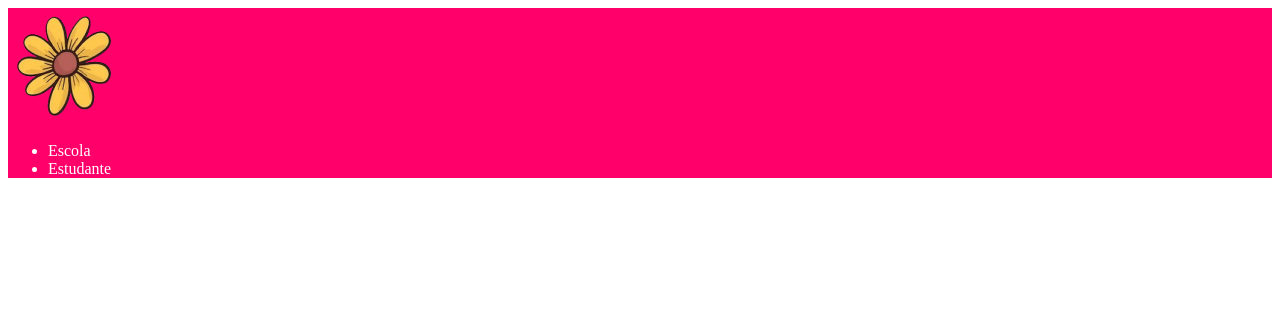
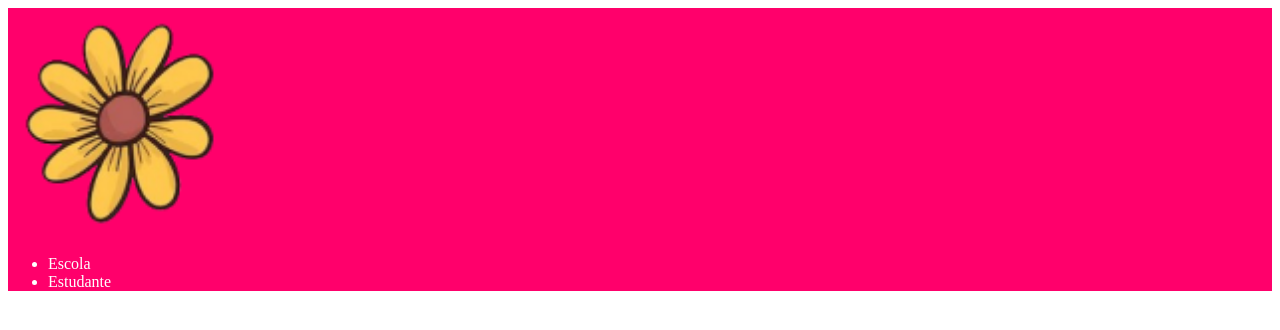
Before and after one commit to luzgabrielli/Site-escola, a plain HTML site: page index.html in a window 1280 px wide. Drawn offline with Linux system fonts and the light colour scheme.

Commit message:
Add files via upload

```diff
--- a/index.html
+++ b/index.html
@@ -8,11 +8,11 @@
     <link rel="stylesheet" href="style.css">
 </head>
 <body>
-    <header>
-        <img src="alurastart logo 1.png" alt="logo da alura start">
-        <ul>
-            <li>Escola</li>
-            <li>Estudante</li>
+    <header class="cabecalho">
+        <img class="cabecalho-imagem" src="alurastart logo 1.png" alt="logo da alura start">
+        <ul class="cabecalho-lista">
+            <li class="cabecalho-lista-item">Escola</li>
+            <li class="cabecalho-lista-item">Estudante</li>
         </ul>
     </header>
 
--- a/style.css
+++ b/style.css
@@ -2,3 +2,7 @@ header {
     background-color: #FF006B;
     color: white;
 }
+
+.cabecalho-imagem{
+    width: 20%;
+}
```
